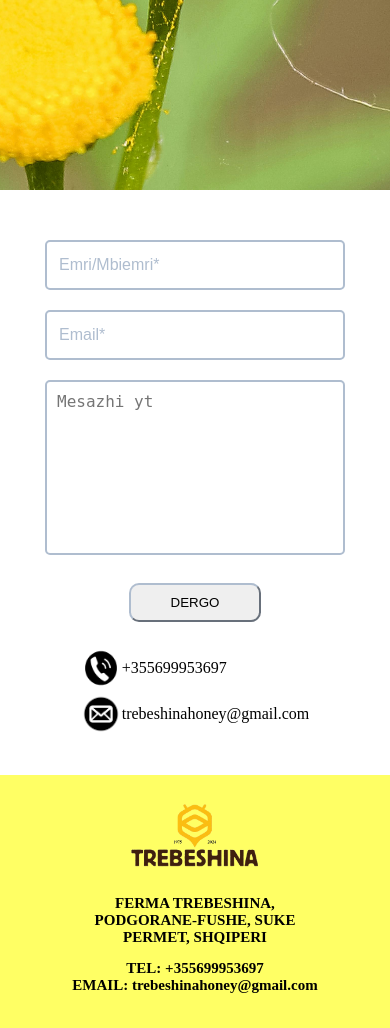
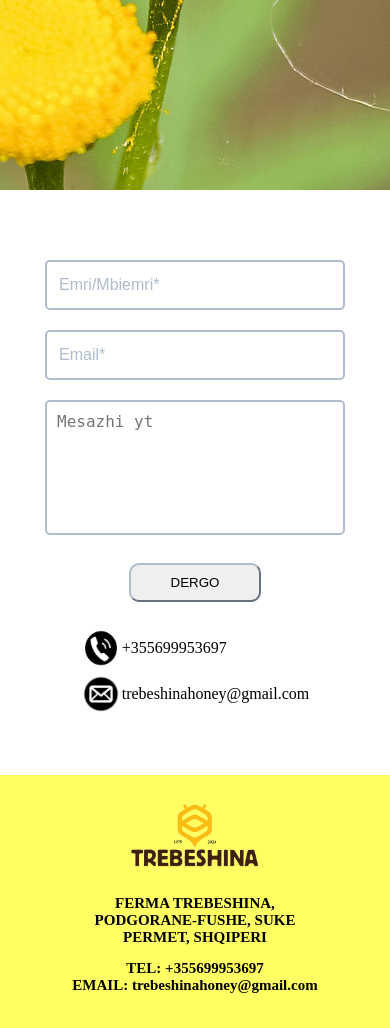
Before and after one commit to James26-prog/trebeshina-honey, a PHP site: page /kontakti/index.html in a window 390 px wide. Shown: the part 658-1686 px from the top of the page. Run offline with PHP 8.4, Linux system fonts and the light colour scheme.

Commit message:
Update style-homepage.css

```diff
--- a/style-homepage.css
+++ b/style-homepage.css
@@ -1338,7 +1338,7 @@ h2.slogan {
 }
 @media only screen and (max-width: 720px){
     .kontakti{
-        padding:40px 100px 0px 100px;
+        padding:60px 100px 20px 100px;
     }
 }
 @media only screen and (max-width: 700px) {
@@ -1386,7 +1386,7 @@ h2.slogan {
         width:300px;
     }
     .kontakti{
-        padding:30px 100px 40px 100px;
+        padding:50px 100px 60px 100px;
     }
     .kontakt2{
         justify-content: center;
```
